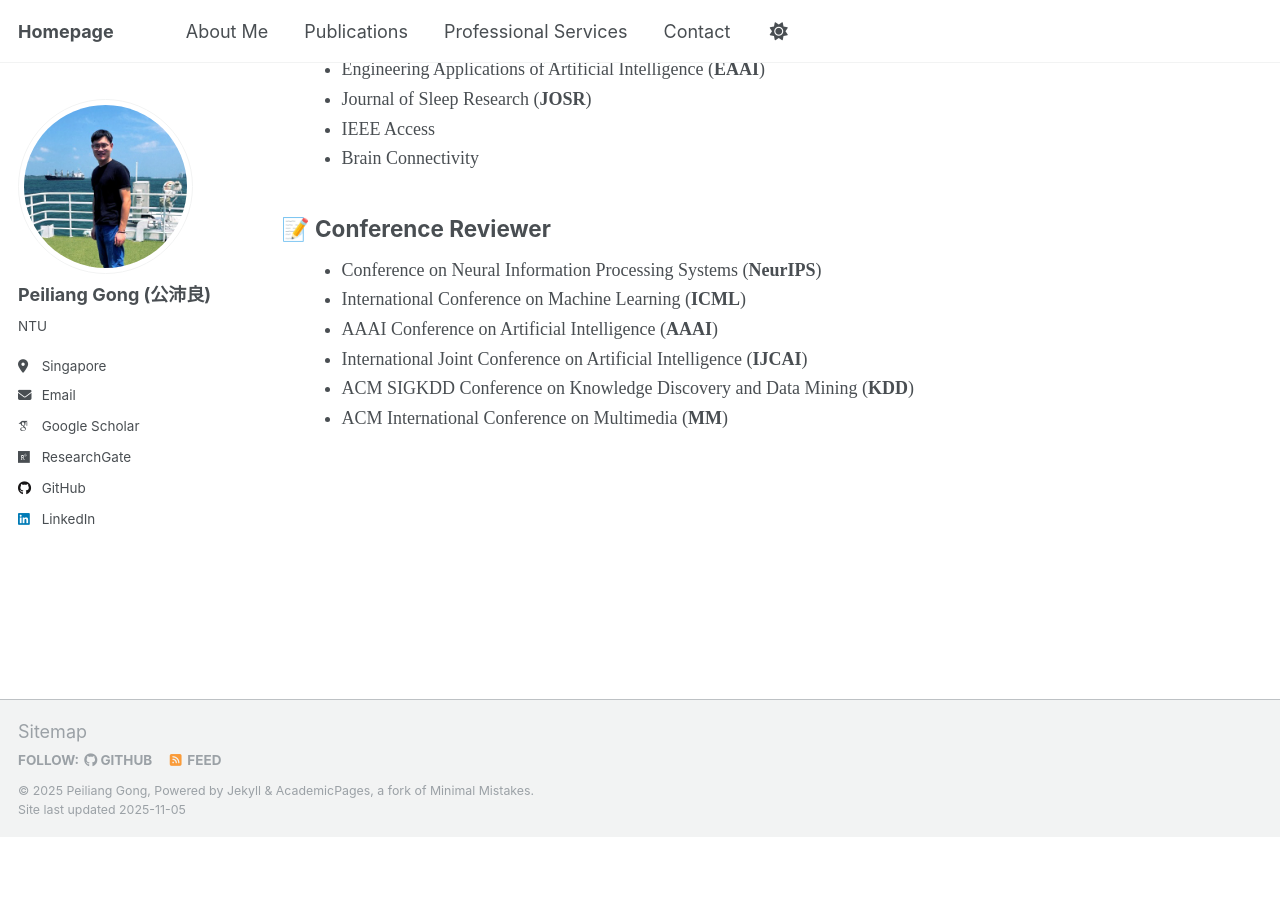
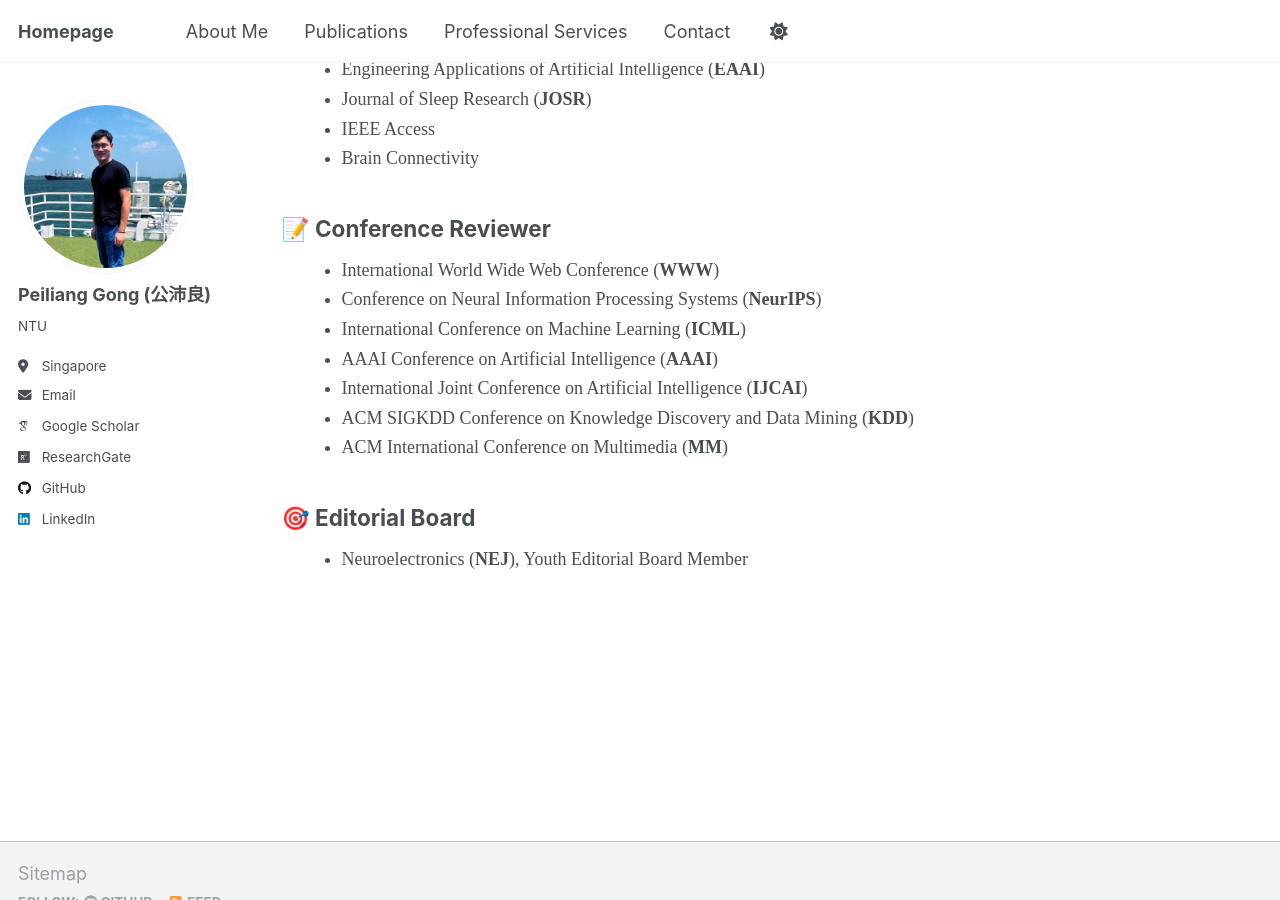
Before and after one commit to Tokenmw/Tokenmw.github.io, a Jekyll site: the page built from _pages/services.md, in a window 1280 px wide and 900 px high, scrolled down 720 px. Built offline with Jekyll 4.4.1, drawn with Linux system fonts in a browser that asks for light colours; some web fonts are replaced; before the commit the page ends 1557 px from its top, so only the background shows below that.

Commit message:
Update services.md

```diff
--- a/_pages/services.md
+++ b/_pages/services.md
@@ -36,12 +36,18 @@ author_profile: true
 
 <h2>📝 Conference Reviewer</h2>
 <ul style="list-style-type: disc; margin-left: 20px; line-height: 1.2;">
+  <li style="margin-bottom: 8px;">International World Wide Web Conference (<strong>WWW</strong>)</li>
   <li style="margin-bottom: 8px;">Conference on Neural Information Processing Systems (<strong>NeurIPS</strong>)</li>
   <li style="margin-bottom: 8px;">International Conference on Machine Learning (<strong>ICML</strong>)</li>
   <li style="margin-bottom: 8px;">AAAI Conference on Artificial Intelligence (<strong>AAAI</strong>)</li>
   <li style="margin-bottom: 8px;">International Joint Conference on Artificial Intelligence (<strong>IJCAI</strong>)</li>
   <li style="margin-bottom: 8px;">ACM SIGKDD Conference on Knowledge Discovery and Data Mining (<strong>KDD</strong>)</li>
   <li style="margin-bottom: 8px;">ACM International Conference on Multimedia (<strong>MM</strong>)</li>
+</ul>
+
+<h2>🎯 Editorial Board</h2>
+<ul style="list-style-type: disc; margin-left: 20px; line-height: 1.2;">
+  <li style="margin-bottom: 8px;">Neuroelectronics (<strong>NEJ</strong>), Youth Editorial Board Member</li>
 </ul>
 
 <!--
```
